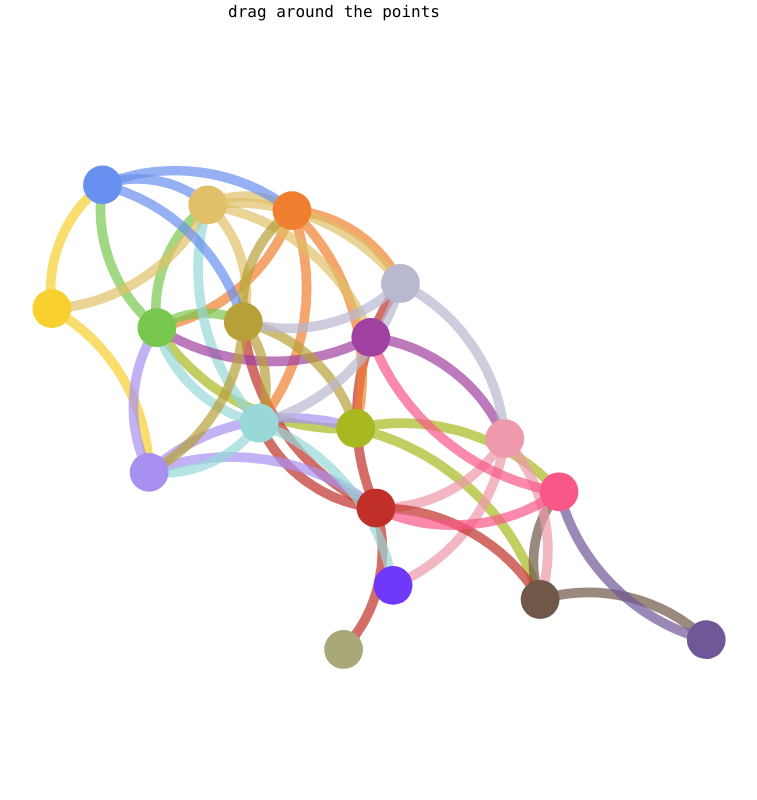
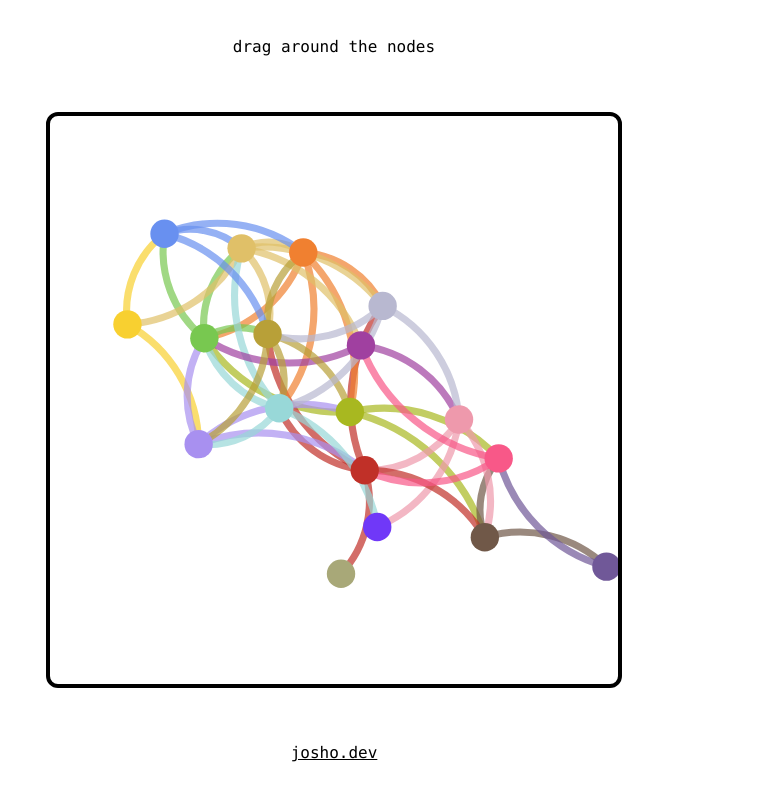
Before and after one commit to joshwashywash/poketypes, a Svelte app: page / in a window 1280 px wide. Shown: the whole page, without its empty margins (306-1063 px from the left). Built offline with nearby package versions, Linux system fonts and the light colour scheme.

Commit message:
fixes #2

```diff
--- a/src/App.svelte
+++ b/src/App.svelte
@@ -59,23 +59,32 @@
 	};
 
 	let heldNode: Node = null;
+
+	const createClamp = (min: number, max: number) => (x: number) =>
+		Math.min(Math.max(x, min), max);
+
+	const clamp = createClamp(-radius, radius);
 </script>
 
 <svelte:head>
 	<title>Pokemon Types</title>
 </svelte:head>
 
-<main class="flex max-h-screen flex-col items-center">
-	<h1>drag around the points</h1>
+<main class="flex h-screen flex-col items-center justify-around p-2">
+	<h1>drag around the nodes</h1>
+	<figure class="w-full max-w-xl rounded-xl border-4 border-black">
 		<svg
 			on:pointermove={e => {
 				if (heldNode) {
-				const { x, y, currentTarget } = e;
+					const { currentTarget, pointerId, x, y } = e;
+					currentTarget.setPointerCapture(pointerId);
+
 					const point = new DOMPoint(x, y).matrixTransform(
 						currentTarget.getScreenCTM().inverse()
 					);
-				heldNode.fx = point.x;
-				heldNode.fy = point.y;
+
+					heldNode.fx = clamp(point.x);
+					heldNode.fy = clamp(point.y);
 				}
 			}}
 			on:pointerup={() => {
@@ -84,7 +93,6 @@
 					sim.alphaTarget(0);
 				}
 			}}
-		class="w-full"
 			fill="none"
 			stroke-linecap="round"
 			{viewBox}
@@ -107,6 +115,7 @@
 						heldNode = node;
 						sim.alphaTarget(0.3).restart();
 					}}
+					on:touchstart|preventDefault
 					fill={colors.get(node.id) ?? 'transparent'}
 					cx={node.x}
 					cy={node.y}
@@ -114,4 +123,6 @@
 				/>
 			{/each}
 		</svg>
+	</figure>
+	<a class="underline" href="http://josho.dev">josho.dev</a>
 </main>
```
Lines whose indentation alone changed are shown as unchanged.
